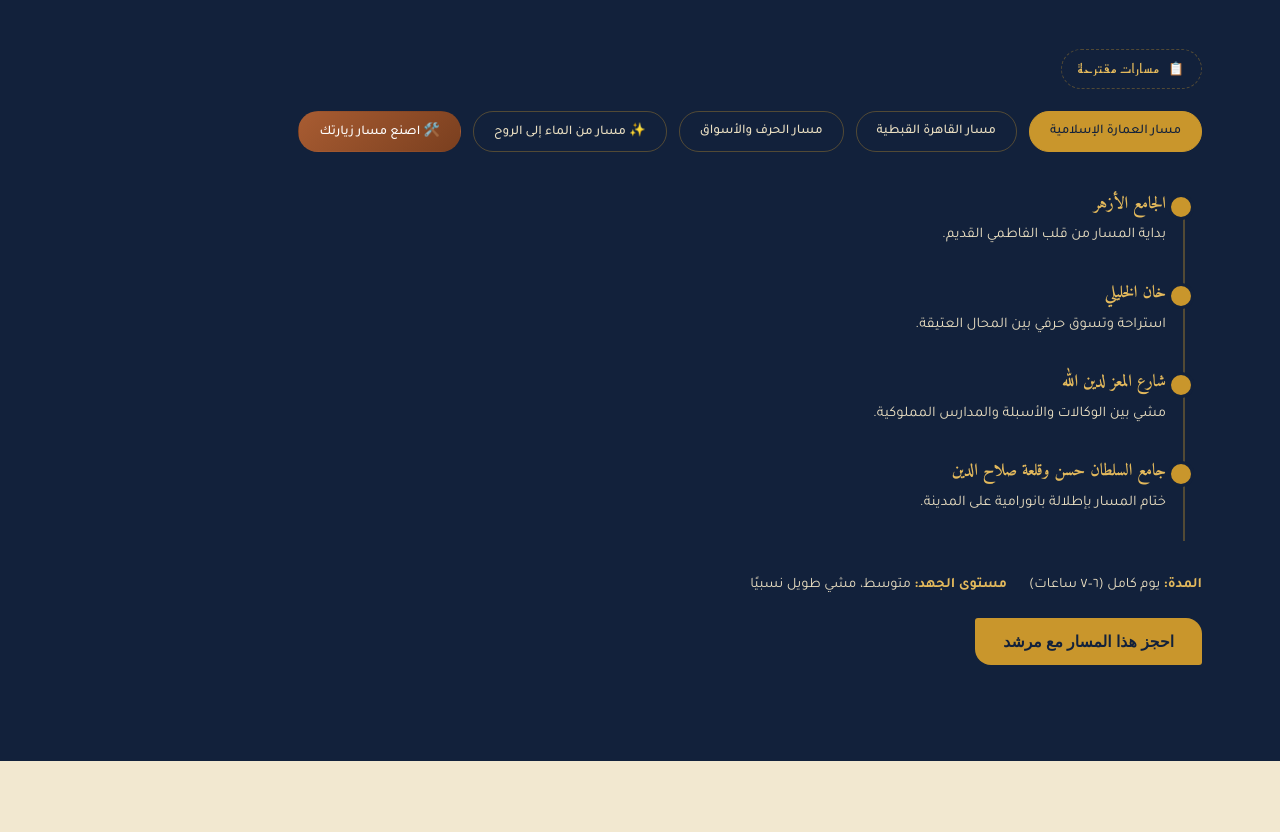
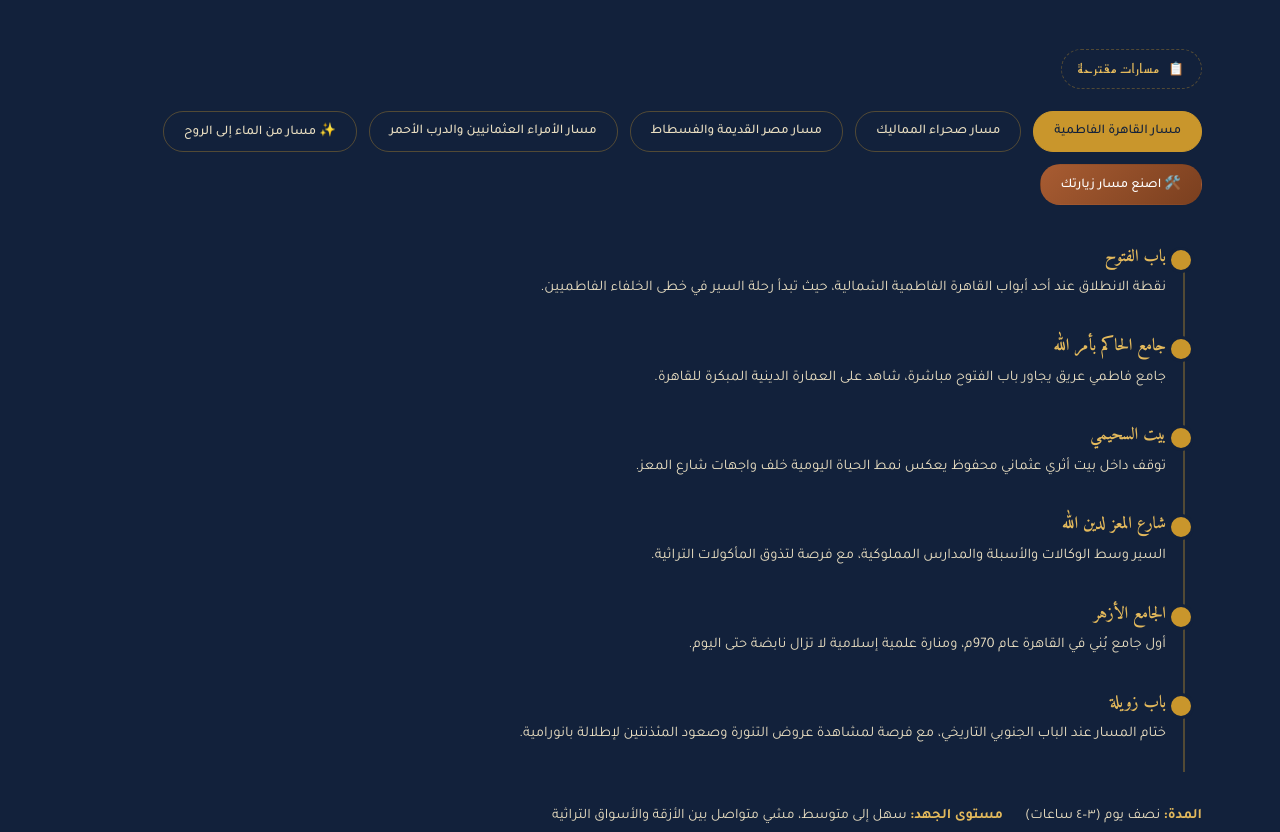
Before and after one commit to khaledalessy/HistoricalCairo, a website: page index.html in a window 1280 px wide. Shown: the part 4162-4994 px from the top of the page. Drawn offline with Linux system fonts and the light colour scheme.

Commit message:
Add files via upload

```diff
--- a/index.html
+++ b/index.html
@@ -1175,36 +1175,54 @@ const landmarks = [
 
 const routes = [
   {
-    tab:"مسار العمارة الإسلامية",
-    duration:"يوم كامل (٦–٧ ساعات)",
-    difficulty:"متوسط، مشي طويل نسبيًا",
+    tab:"مسار القاهرة الفاطمية",
+    duration:"نصف يوم (٣–٤ ساعات)",
+    difficulty:"سهل إلى متوسط، مشي متواصل بين الأزقة والأسواق التراثية",
     stops:[
-      {t:"الجامع الأزهر", d:"بداية المسار من قلب الفاطمي القديم."},
-      {t:"خان الخليلي", d:"استراحة وتسوق حرفي بين المحال العتيقة."},
-      {t:"شارع المعز لدين الله", d:"مشي بين الوكالات والأسبلة والمدارس المملوكية."},
-      {t:"جامع السلطان حسن وقلعة صلاح الدين", d:"ختام المسار بإطلالة بانورامية على المدينة."},
+      {t:"باب الفتوح", d:"نقطة الانطلاق عند أحد أبواب القاهرة الفاطمية الشمالية، حيث تبدأ رحلة السير في خطى الخلفاء الفاطميين.", registryName:"باب الفتوح"},
+      {t:"جامع الحاكم بأمر الله", d:"جامع فاطمي عريق يجاور باب الفتوح مباشرة، شاهد على العمارة الدينية المبكرة للقاهرة.", registryName:"جامع الحاكم بأمر الله"},
+      {t:"بيت السحيمي", d:"توقف داخل بيت أثري عثماني محفوظ يعكس نمط الحياة اليومية خلف واجهات شارع المعز.", registryName:"منزل السحيمى"},
+      {t:"شارع المعز لدين الله", d:"السير وسط الوكالات والأسبلة والمدارس المملوكية، مع فرصة لتذوق المأكولات التراثية."},
+      {t:"الجامع الأزهر", d:"أول جامع بُني في القاهرة عام 970م، ومنارة علمية إسلامية لا تزال نابضة حتى اليوم.", registryName:"الجامع الأزهر"},
+      {t:"باب زويلة", d:"ختام المسار عند الباب الجنوبي التاريخي، مع فرصة لمشاهدة عروض التنورة وصعود المئذنتين لإطلالة بانورامية.", registryName:"باب زويلة"},
     ]
   },
   {
-    tab:"مسار القاهرة القبطية",
+    tab:"مسار صحراء المماليك",
     duration:"نصف يوم (٣–٤ ساعات)",
-    difficulty:"سهل",
+    difficulty:"متوسط، يُفضَّل التنقل بالسيارة بين المواقع المتباعدة في الصحراء الشرقية، مع جولة تصوير عند الغروب",
     stops:[
-      {t:"حصن بابليون الروماني", d:"نقطة انطلاق تاريخية تعود لعصر ما قبل الفتح الإسلامي."},
-      {t:"الكنيسة المعلّقة", d:"زيارة لأحد أهم الكنائس الأثرية في مصر."},
-      {t:"المتحف القبطي", d:"مقتنيات نادرة توثق تاريخ الفن القبطي."},
-      {t:"كنيسة أبو سرجة", d:"موقع يُعتقد أنه استراح فيه العائلة المقدسة."},
+      {t:"مجموعة السلطان قايتباي الجنائزية", d:"تحفة معمارية مملوكية في قلب الصحراء الشرقية، تجمع بين المسجد والمدرسة والقبة.", registryName:"مسجد السلطان قايتباى"},
+      {t:"قبة السلطان الأشرف إينال", d:"عمارة جنائزية تحمل زخارف حجرية دقيقة تعكس ذروة الفن المملوكي.", registryName:"قبة وخانقاه ومدرسة السلطان الأشرف إينال"},
+      {t:"خانقاه السلطان فرج بن برقوق", d:"من أضخم المجمعات الجنائزية في صحراء المماليك، بمئذنتيها المتقابلتين وقبتيها التوأم.", registryName:"خانقاه الناصر فرج بن برقوق"},
+      {t:"مقابر أمراء المماليك", d:"سجل معماري وروحي مفتوح، يروي كيف امتزجت السلطة بالفن والعمارة في هذه المنطقة، ليبقى أثر المماليك حاضرًا حتى اليوم."},
     ]
   },
   {
-    tab:"مسار الحرف والأسواق",
-    duration:"نصف يوم (٣ ساعات)",
-    difficulty:"سهل، مناسب للعائلات",
+    tab:"مسار مصر القديمة والفسطاط",
+    duration:"يوم كامل (٦–٧ ساعات)",
+    difficulty:"سهل، مناسب للعائلات والمجموعات التعليمية، مع أنشطة تفاعلية للأطفال",
     stops:[
-      {t:"سوق الخيامية", d:"مشاهدة صناعة الخيام المزخرفة يدويًا."},
-      {t:"ورش النحاس بخان الخليلي", d:"تجربة حية لصناعة الأواني النحاسية المطروقة."},
-      {t:"سوق العطارين", d:"تسوق العطور والتوابل والبخور التقليدي."},
-      {t:"بيت السحيمي", d:"ختام المسار بجولة داخل بيت أثري مرمم."},
+      {t:"مسجد عمرو بن العاص", d:"أول مسجد بُني في مصر وأفريقيا، ونقطة انطلاق لحكاية الفسطاط أول عاصمة إسلامية لمصر.", registryName:"مسجد عمرو بن العاص"},
+      {t:"الكنيسة المعلّقة", d:"من أقدم الكنائس الأثرية في مصر، مبنية فوق برج حصن بابليون الروماني.", registryName:"كنيسة المعلقة بمصر القديمة"},
+      {t:"معبد بن عزرا", d:"معبد يهودي أثري يكمل حكاية التسامح الديني والتنوع في هذه البقعة من مصر القديمة.", registryName:"معبد بن عزرا"},
+      {t:"مقياس النيل بجزيرة الروضة", d:"العمود الذي كان يقيس فيضان النيل ويقرر مصير المدينة كل عام.", registryName:"مقياس النيل"},
+      {t:"متحف الحضارة المصرية", d:"ختام اليوم بجولة تعليمية وتفاعلية تربط بين الأديان الثلاثة وحضارات مصر عبر العصور."},
+    ]
+  },
+  {
+    tab:"مسار الأمراء العثمانيين والدرب الأحمر",
+    duration:"نصف يوم (٤–٥ ساعات)",
+    difficulty:"متوسط، يشمل صعودًا داخل أسوار القلعة ومشيًا طويلًا في شارع الدرب الأحمر",
+    stops:[
+      {t:"قلعة صلاح الدين وأسوارها الدفاعية", d:"قلعة شُيّدت لحماية القاهرة، وتضم اليوم متاحف وقصورًا تروي طبقات التاريخ المصري.", registryName:"القلعة ( قلعة الجبل )"},
+      {t:"مسجد محمد علي", d:"جامع بقبابه الرخامية الشاهقة، رمز عصر النهضة المصرية الحديثة.", registryName:"مسجد محمد على الكبير"},
+      {t:"المتحف الحربي", d:"جولة داخل القلعة للتعرف على تاريخ الجيش المصري عبر العصور المختلفة."},
+      {t:"مسجد ومدرسة السلطان حسن ومسجد الرفاعي", d:"حوار معماري بين سلطان مملوكي وسلطان أراد أن يبقى اسمه، في تحفتين متقابلتين.", registryName:"مسجد السلطان حسن"},
+      {t:"مقابر الأسرة الملكية", d:"مدفن ملوك مصر الحديثة الملحق بمسجد الرفاعي، شاهد على نهاية عصر الأسرة العلوية.", registryName:"مقابر أسرة محمد على"},
+      {t:"مسجد قجماس الإسحاقي", d:"أول توقف في شارع الدرب الأحمر، بواجهته المملوكية الغنية بالزخارف.", registryName:"مسجد وحوض قجماس الاسحاقي"},
+      {t:"مدرسة الأمير تتر الحجازية", d:"مدرسة وقبة مملوكية محفوظة تعكس عمارة القرن الثامن الهجري.", registryName:"قبة ومدرسة تاتار الحجازية"},
+      {t:"سبيل وكتاب عبد الرحمن كتخدا", d:"ختام المسار بجولة مشي في الدرب الأحمر تنتهي عند هذا السبيل العثماني الأنيق.", registryName:"سبيل وكتاب عبد الرحمن كتخدا"},
     ]
   },
   {
@@ -1488,7 +1506,7 @@ routes.forEach((r,i)=>{
 });
 
 /* ---------- المسار الخامس: اصنع مسار زيارتك (بانى مسار تفاعلي) ---------- */
-const builderTabIndex = routes.length; // = 4
+const builderTabIndex = routes.length; // = 5 (4 مسارات رسمية + مسار من الماء إلى الروح) → التاب السادس هو "اصنع مسارك بنفسك"
 const builderTab = document.createElement('button');
 builderTab.className = 'route-tab builder-tab';
 builderTab.textContent = '🛠️ اصنع مسار زيارتك';
```
